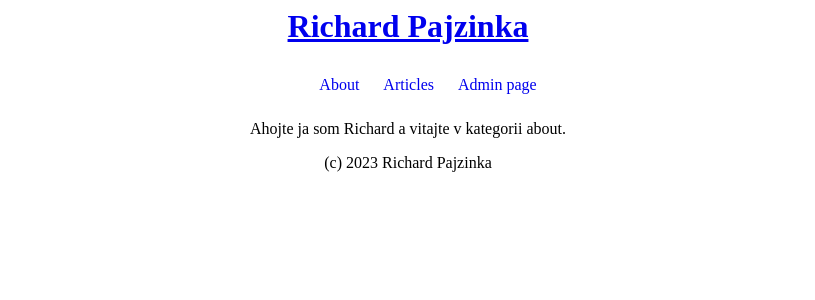
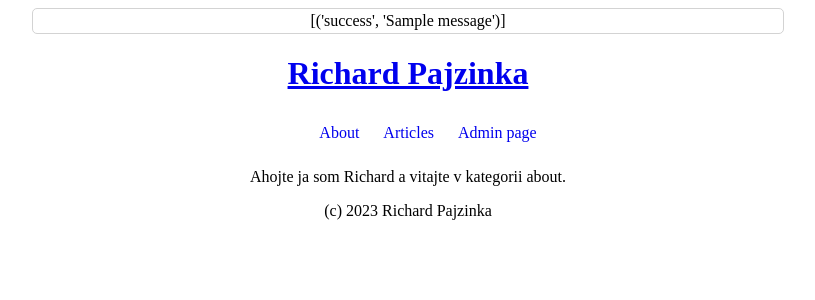
Before and after one commit to RichardPajzinka/flask-projekt, a Flask app: page /about/ in a window 1280 px wide. Shown: the top 300 px of the page, without its empty margins (232-1047 px from the left). Run offline with Flask 3, Linux system fonts and the light colour scheme; tables that the repository leaves empty hold one stand-in row (values such as "Sample post"); one stand-in notice (Sample message) is shown.

Commit message:
flash_spravy

```diff
--- a/mdblock/app.py
+++ b/mdblock/app.py
@@ -5,6 +5,7 @@ from flask import redirect
 from flask import url_for
 from flask import session
 from flask import g
+from flask import flash
 
 #from .database import articles
 
@@ -72,14 +73,17 @@ def login_user():
 		if username == flask_app.config["USERNAME"] and password == flask_app.config["PASSWORD"]:
 			#return "OK"
 			session["logged"] = True
+			flash("Login successful", "alert-success")
 			return redirect(url_for("admin_page"))
 		else:
+			flash("Invalid successful", "alert-danger")
 			#return "NOT OK"
 			return redirect(url_for("view_login"))
 
 @flask_app.route("/logout/", methods=["POST"])
 def logout_user():
 	session.pop("logged")
+	flash("Logout successful", "alert-success")
 	return redirect(url_for("welcome_page"))
 
 #@flask_app.route("/admin/")
--- a/mdblock/static/css/main.css
+++ b/mdblock/static/css/main.css
@@ -31,3 +31,28 @@ header {
 footer {
 	text-align: center;
 }
+
+.flashes {
+    padding: 0;
+    position: sticky;
+    top: 0;
+    width: 100%;
+}
+
+.flashes li {
+    list-style: none;
+    border-style: solid;
+    border-width: 1px;
+    border-color: lightgray;
+    border-radius: 5px;
+    padding: 3px;
+    text-align: center;
+}
+
+.flashes .alert-danger {
+	background: mistyrose;
+}
+
+.flashes .alert-success {
+    background: lightgreen;
+}
--- a/mdblock/templates/_main.jinja
+++ b/mdblock/templates/_main.jinja
@@ -4,6 +4,16 @@
 	<title> {% block title %} {% endblock %} </title>
 	<link rel="stylesheet" type="text/css" href={{url_for("static", filename="css/main.css")}}>
 </head>
+
+{% with messages = get_flashed_messages(with_categories=True) %}
+	{% if messages %}
+		<ul class="flashes">
+		{% for category,message in messages %}
+			<li class="{{category}}"> {{messages}} </li>
+		{% endfor %}
+		</ul>
+	{% endif %}
+{% endwith %}
 
 <body>
 <header>
```
Also changed, not shown: mdblock/templates/welcome_page.html (+10 -0 lines).
